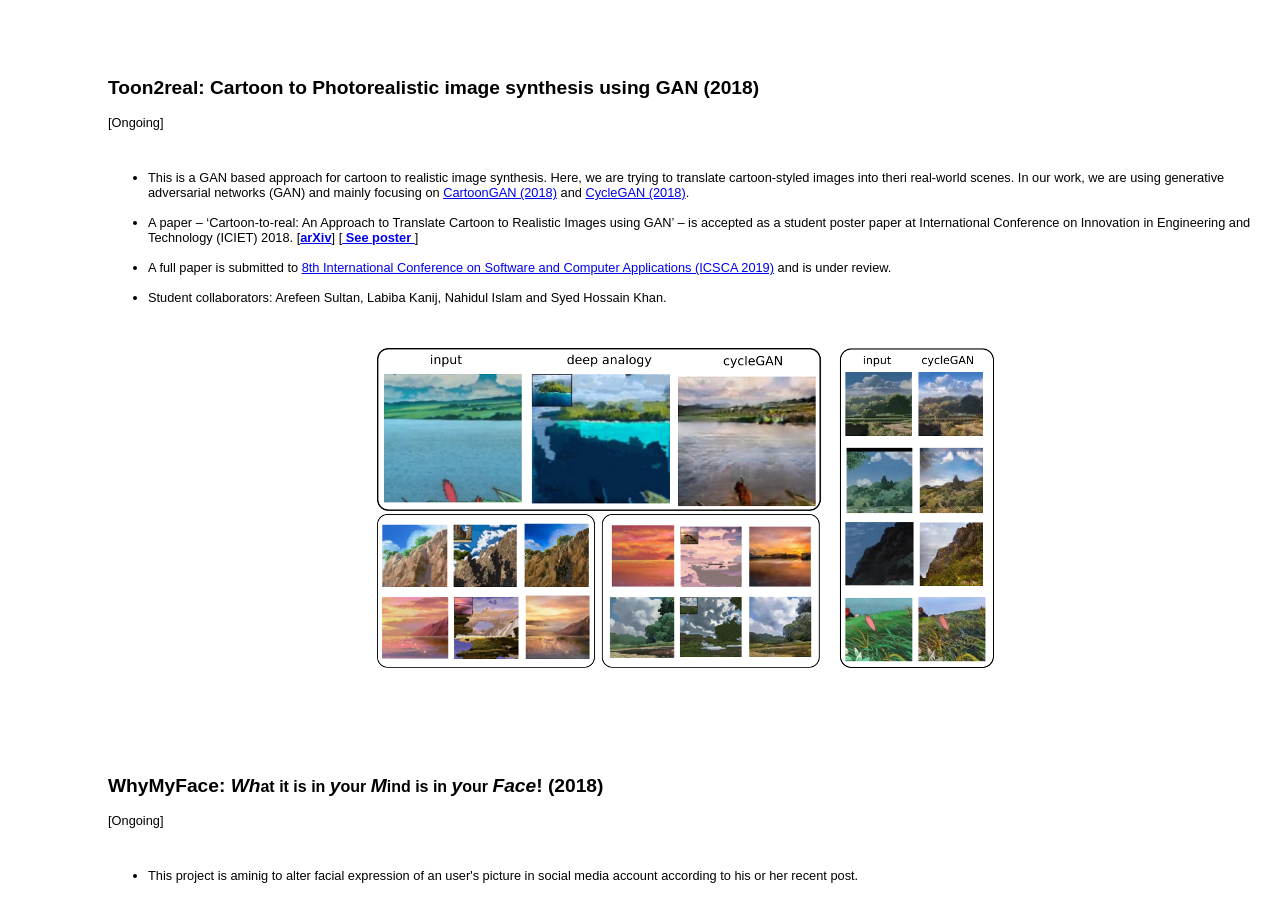
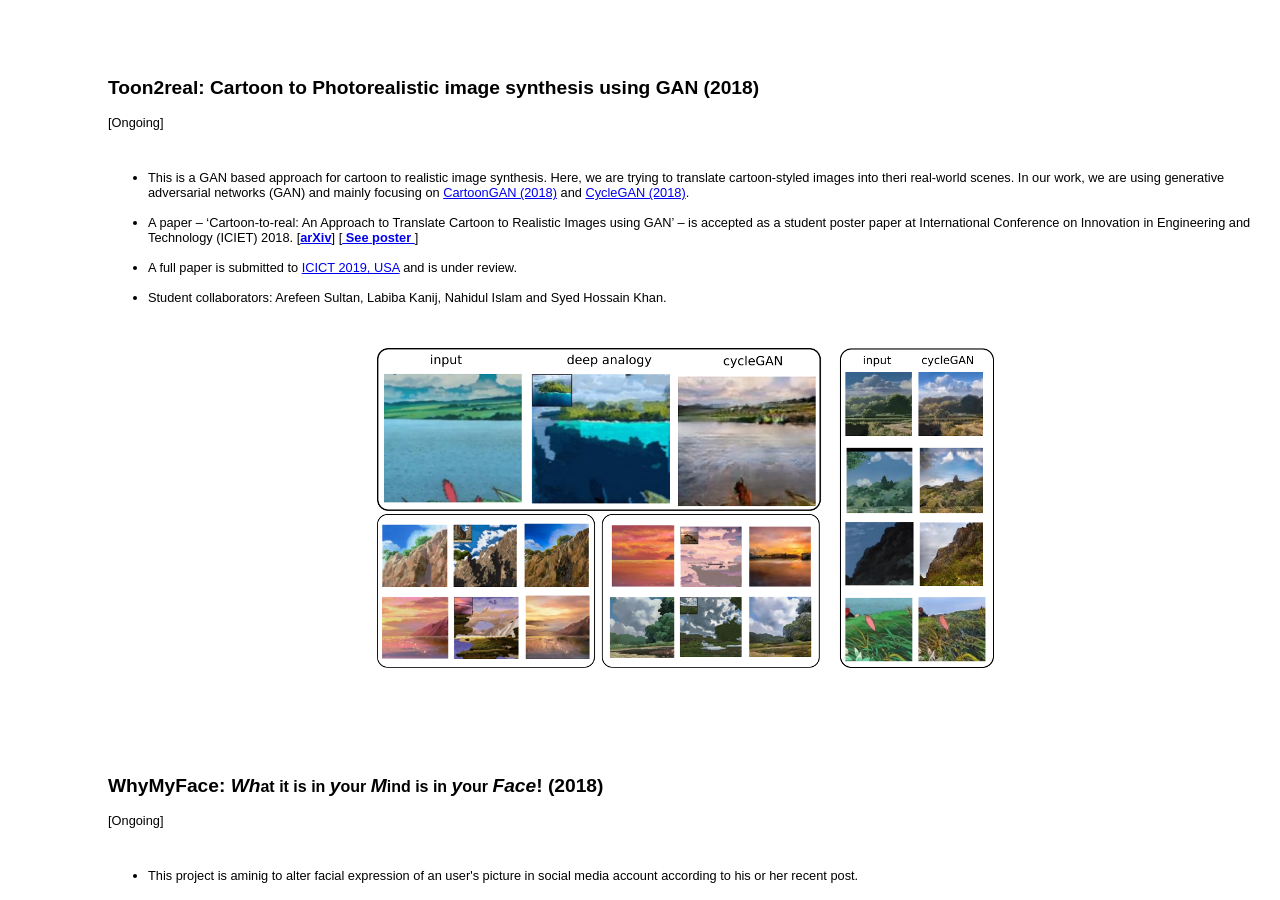
Before and after one commit to imruljubair/imruljubair.github.io, a Jekyll site: the page project/project-page.html, which Jekyll copies as it is, in a window 1280 px wide and 900 px high, scrolled down 1035 px. Built offline with Jekyll 4.4.1, drawn with Linux system fonts in a browser that asks for light colours.

Commit message:
projects

```diff
--- a/project/project-page.html
+++ b/project/project-page.html
@@ -55,7 +55,7 @@ div {
   <ul>
     <li>This is a GAN based approach for cartoon to realistic image synthesis. Here, we are trying to translate cartoon-styled images into theri real-world scenes. In our work, we are using generative adversarial networks (GAN) and mainly focusing on <a href="http://openaccess.thecvf.com/content_cvpr_2018/papers/Chen_CartoonGAN_Generative_Adversarial_CVPR_2018_paper.pdf">CartoonGAN (2018)</a> and <a href= "https://arxiv.org/abs/1703.10593"> CycleGAN (2018)</a>.</li><br>
     <li>A paper – ‘Cartoon-to-real: An Approach to Translate Cartoon to Realistic Images using GAN’ – is accepted as a student poster paper at International Conference on Innovation in Engineering and Technology (ICIET) 2018. [<a href="https://arxiv.org/abs/1811.11796" ; style="font-weight:bold">arXiv</a>] [<a href="material/cartoon_poster.pdf"  ; style="font-weight:bold"> See poster </a>]</li><br>
-<li>A full paper is submitted to <a href="http://www.icsca.org/cfp.html">8th International Conference on Software and Computer Applications (ICSCA 2019)</a> and is under review.</li><br>
+    <li>A full paper is submitted to <a href="http://icict.org/">ICICT 2019, USA</a> and is under review.</li><br>
    <li>Student collaborators: Arefeen Sultan, Labiba Kanij, Nahidul Islam and Syed Hossain Khan.</li>
 <br>
 </ul>
```
